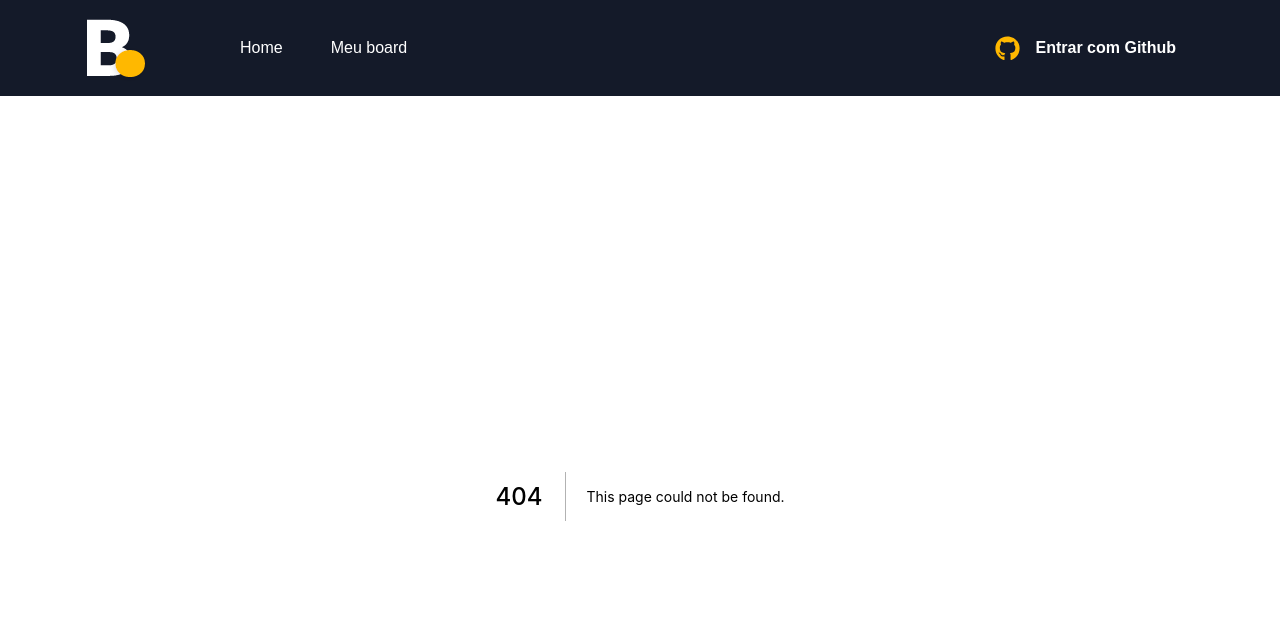
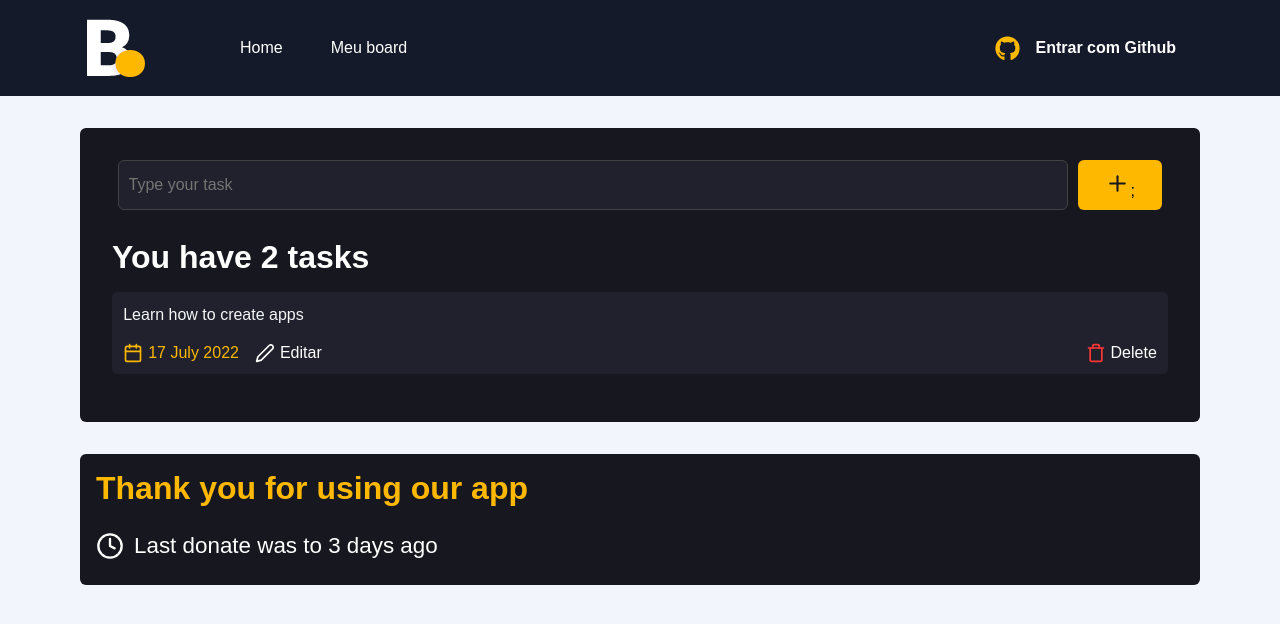
Before and after one commit to MatheusRodri/web_board_nx, a Next.js app: page /board in a window 1280 px wide. Before the commit this address had no page. Shown: the top 624 px of the page. Built offline with nearby package versions, Linux system fonts and the light colour scheme.

Commit message:
design screen board completed

```diff
--- /dev/null
+++ b/src/pages/board/index.tsx
@@ -0,0 +1,58 @@
+import Head from "next/head";
+import styles from "./styles.module.scss";
+import { FiPlus, FiCalendar, FiEdit2, FiTrash, FiClock } from 'react-icons/fi';
+
+export default function Board() {
+    return (
+        <>
+            <Head>
+                <title>My tasks</title>
+            </Head>
+            <main className={styles.container}>
+                <form>
+                    <input
+                        type="text"
+                        placeholder="Type your task"
+                    />
+                    <button type="submit">
+                        <FiPlus size={25} color="#17181f" />;
+                    </button>
+                </form>
+
+                <h1>
+                    You have 2 tasks
+                </h1>
+                <section>
+                    <article className={styles.tasklist}>
+                        <p>Learn how to create apps </p>
+                        <div className={styles.actions}>
+                            <div>
+                                <div>
+                                    <FiCalendar size={20} color="#ffb800" />
+                                    <time>17 July 2022</time>
+                                </div>
+                                <button>
+                                    <FiEdit2 size={20} color="#FFF" />
+                                    <span>Editar</span>
+                                </button>
+                            </div>
+                            <button>
+                                <FiTrash size={20} color="#ff3636" />
+                                <span>Delete</span>
+                            </button>
+                        </div>
+                    </article>
+                </section>
+            </main>
+            <div className={styles.vipContainer}>
+                <h3> Thank you for using our app </h3>
+                <div>
+                    <FiClock size={28} color="#fff"/>
+                    <time>
+                        Last donate was to 3 days ago
+                    </time>
+                </div>
+            </div>
+        </>
+    )
+}
--- /dev/null
+++ b/src/pages/board/styles.module.scss
@@ -0,0 +1,123 @@
+.container{
+    max-width: 1120px;
+    margin: 2rem auto;
+    padding: 2rem;
+    background: #17181f;
+    border-radius: 6px;
+
+    form{
+        display: flex;
+        justify-content: center;
+        align-items:center ;
+
+        input{
+            width: 90%;
+            height: 50px;
+            background-color: #20212c;
+            border: 1px solid #424242;
+            border-radius: 6px;
+            padding: 3px 10px;
+            color: #fff;
+
+        }
+
+        button{
+            margin-left: 10px;
+            width: 8%;
+            height: 50px;
+            border: 0;
+            background-color: #ffb800;
+            border-radius: 6px;
+
+        }
+    }
+
+    h1{
+        color: #fff;
+        margin-top: 1.8rem;
+    }
+}
+
+.tasklist{
+    background-color: #20212c;
+    margin: 1rem 0;
+    padding: 0.7rem;
+    border-radius: 6px;
+
+    p{
+        cursor: pointer;
+        color:#f2f6f6;
+        font-size: 1rem;
+        line-height: 150%;
+    }
+
+    .actions{
+        width: 100%;
+        display: flex;
+        flex-direction: row;
+        justify-content: space-between;
+        margin-top: 1rem;
+
+
+        div{
+            display: flex;
+            justify-content: center;
+            align-items: center;
+
+            time{
+                color: #ffb800;
+                margin-left: 5px;
+                margin-right: 1rem;
+            }
+
+        }
+
+        button{
+            background: transparent;
+            border: 0;
+            display: flex;
+            justify-content: center;
+            align-items: center;
+
+            & + button{
+                margin-left: 10px;
+            }
+
+            span{
+                margin-left: 5px;
+                color: #fff;
+                cursor: pointer;
+            }
+            span:hover{
+                filter: brightness(0.8);
+            }
+        }
+    }
+}
+
+.vipContainer{
+    max-width: 1120px;
+    margin: 1rem auto;
+    padding: 1rem;
+    background: #17181f;
+    border-radius: 6px;
+
+    h3{
+        color:#ffb800;
+        font-size: 2rem;
+    }
+    div{
+        margin-top: 1rem;
+        display: flex;
+        align-items: center;
+
+        time{
+            color:#fff;
+            font-size: 1.4rem;
+            padding: 10px;
+        }
+    }
+
+
+
+}
```
